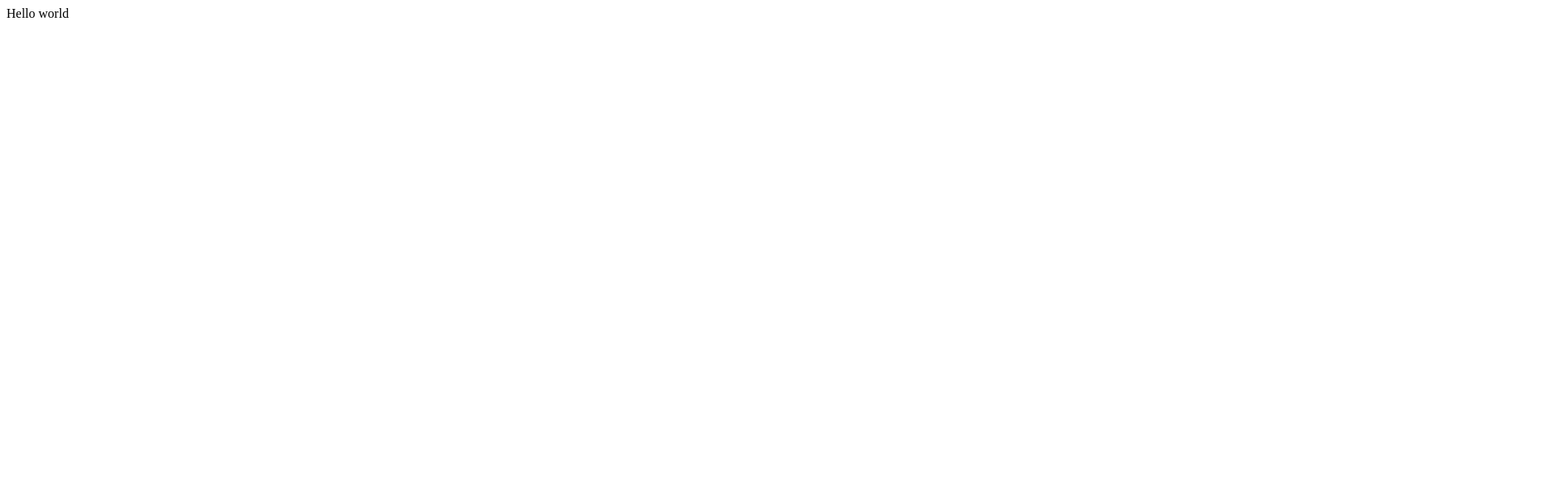
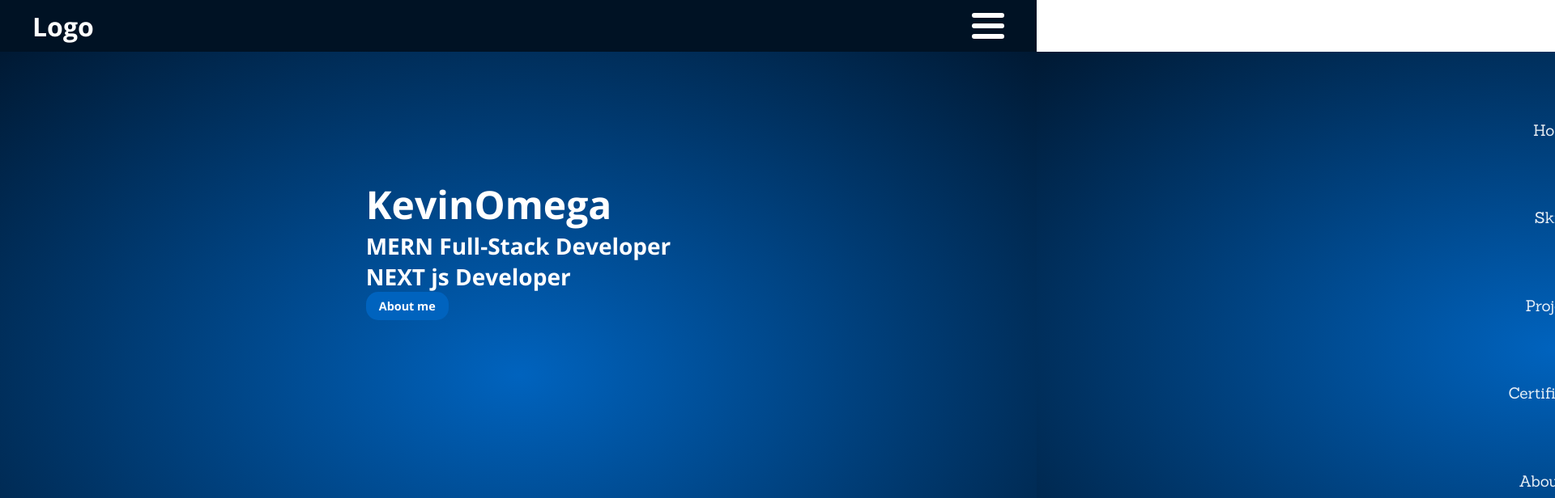
Before and after one commit to KevinOmega/Portfolio, a React (Create React App) app: page / in a window 1280 px wide. Shown: the top 616 px of the page at 81% size, 1920 px wide, since content can reach past the window. Built offline with nearby package versions, Linux system fonts and the light colour scheme.

Commit message:
make navbar

```diff
--- a/src/App.js
+++ b/src/App.js
@@ -1,5 +1,15 @@
+import Footer from "./components/Footer";
+import NavBar from "./components/NavBar";
+import Home from "./sections/Home";
+
 function App() {
-  return <div className="App">Hello world</div>;
+  return (
+    <>
+      <NavBar />
+      <Home />
+      <Footer />
+    </>
+  );
 }
 
 export default App;
--- /dev/null
+++ b/src/components/Footer.js
@@ -0,0 +1,11 @@
+import React from 'react'
+
+const Footer = () => {
+  return (
+    <div>
+
+    </div>
+  )
+}
+
+export default Footer
--- /dev/null
+++ b/src/components/NavBar.js
@@ -0,0 +1,57 @@
+import React, { useState } from "react";
+
+const NavBar = () => {
+  const [active, setActive] = useState(false);
+
+  return (
+    <nav className="navbar">
+      <div className="logo">
+        <h3>Logo</h3>
+      </div>
+      <div
+        className={`nav-btn ${active && "active"}`}
+        onClick={() => setActive(!active)}
+      >
+        <span></span>
+        <span></span>
+        <span></span>
+      </div>
+      <div className={`links ${active && "active"}`}>
+        <ul>
+          <li>
+            <a href="Home" onClick={() => setActive(false)}>
+              Home
+            </a>
+          </li>
+          <li>
+            <a href="Skills" onClick={() => setActive(false)}>
+              Skills
+            </a>
+          </li>
+          <li>
+            <a href="Projects" onClick={() => setActive(false)}>
+              Projects
+            </a>
+          </li>
+          <li>
+            <a href="Certification" onClick={() => setActive(false)}>
+              Certification
+            </a>
+          </li>
+          <li>
+            <a href="About" onClick={() => setActive(false)}>
+              About Me
+            </a>
+          </li>
+          <li>
+            <a href="Contact" onClick={() => setActive(false)}>
+              Contact Me
+            </a>
+          </li>
+        </ul>
+      </div>
+    </nav>
+  );
+};
+
+export default NavBar;
--- /dev/null
+++ b/src/sections/Home.js
@@ -0,0 +1,17 @@
+import React from "react";
+
+const Home = () => {
+  return (
+    <section id="Home" className="section default-section blue-section">
+      <div className="info">
+        <h1>KevinOmega</h1>
+        <h4>MERN Full-Stack Developer</h4>
+        <h4>NEXT js Developer</h4>
+        <button className="primary-button">About me</button>
+      </div>
+      <div className="graph"></div>
+    </section>
+  );
+};
+
+export default Home;
--- /dev/null
+++ b/src/style/main.css
@@ -0,0 +1,139 @@
+@import url("https://fonts.googleapis.com/css2?family=Open+Sans:wght@300;700&family=Sanchez&display=swap");
+* {
+  padding: 0;
+  margin: 0;
+}
+
+body {
+  font-size: 10px;
+}
+
+h1 {
+  font-size: 3rem;
+}
+
+h2 {
+  font-size: 2.5rem;
+}
+
+h3 {
+  font-size: 2rem;
+}
+
+h4 {
+  font-size: 1.75rem;
+}
+
+h1, h2, h3, h4 {
+  font-family: "Open Sans", sans-serif;
+  font-weight: bold;
+}
+
+p, a, button {
+  font-family: "Sanchez", serif;
+  font-weight: light;
+}
+
+.default-section {
+  display: flex;
+  flex-direction: column;
+  align-items: center;
+  justify-content: space-around;
+  min-height: 100vh;
+}
+
+section {
+  padding: 0 2rem;
+}
+
+.blue-section {
+  background-image: radial-gradient(#0063BE, #001933);
+  color: #fff;
+}
+
+.primary-button {
+  background-color: #0063BE;
+  border: none;
+  color: white;
+  padding: 0.5rem 1rem;
+  border-radius: 15px;
+  font-weight: bold;
+  font-family: "Open Sans", sans-serif;
+  font-size: 0.9rem;
+  cursor: pointer;
+}
+.primary-button:hover {
+  background-color: #0b6eca;
+}
+.primary-button:active {
+  box-shadow: 0 0 10px rgba(0, 0, 0, 0.5333333333);
+  transform: scale(0.9);
+}
+
+.navbar {
+  background-color: #001224;
+  display: flex;
+  justify-content: space-between;
+  align-items: center;
+  color: #fff;
+  height: 4rem;
+  padding: 0 2.5rem;
+  z-index: 10;
+}
+.navbar .links {
+  position: absolute;
+  width: 100%;
+  left: 100%;
+  top: 4rem;
+  background-image: radial-gradient(#0063BE, #001933);
+  color: white;
+  transition: 0.5s linear;
+  z-index: 1;
+}
+.navbar .links ul {
+  width: 100%;
+  height: calc(100vh - 4rem);
+  display: flex;
+  flex-direction: column;
+  justify-content: space-evenly;
+  align-items: center;
+}
+.navbar .links ul li {
+  list-style: none;
+}
+.navbar .links ul li a {
+  color: white;
+  text-decoration: none;
+  font-size: 1.2rem;
+  opacity: 0.9;
+}
+.navbar .links ul li a:hover {
+  opacity: 1;
+}
+.navbar .links.active {
+  left: 0;
+}
+.navbar .nav-btn {
+  display: flex;
+  flex-direction: column;
+  gap: 0.4rem;
+  cursor: pointer;
+}
+.navbar .nav-btn span {
+  display: block;
+  width: 2.5rem;
+  height: 0.4rem;
+  border-radius: 15px;
+  background-color: #fff;
+  transform-origin: 0 50%;
+  transition: 0.5s linear;
+}
+.navbar .nav-btn.active :nth-child(1) {
+  transform: rotate(45deg);
+}
+.navbar .nav-btn.active :nth-child(2) {
+  opacity: 0;
+}
+.navbar .nav-btn.active :nth-child(3) {
+  transform: translateY(2px) rotate(-45deg);
+}/*# sourceMappingURL=main.css.map */
--- /dev/null
+++ b/src/style/sass/_global.scss
@@ -0,0 +1,37 @@
+.default-section{
+    display: flex;
+    flex-direction: column;
+    align-items: center;
+    justify-content: space-around;
+    min-height: 100vh;
+}
+
+section{
+    padding: 0 2rem;
+}
+
+.blue-section{
+    background-image: $radial-blue;
+    color: $white;
+}
+
+.primary-button{
+    background-color: $blue;
+    border: none;
+    color: white;
+    padding: 0.5rem 1rem;
+    border-radius: 15px;
+    font-weight: bold;
+    font-family: $open;
+    font-size: 0.9rem;
+    cursor: pointer;
+
+    &:hover{
+        background-color: $light-blue;
+    }
+
+    &:active{
+        box-shadow: 0 0 10px #0008;
+        transform: scale(0.9);
+    }
+}
--- /dev/null
+++ b/src/style/sass/_navbar.scss
@@ -0,0 +1,75 @@
+$navbar-height : 4rem;
+
+.navbar{
+    background-color: $dark-blue;
+    display: flex;
+    justify-content: space-between;
+    align-items: center;
+    color: $white;
+    height: $navbar-height;
+    padding: 0 2.5rem;
+    z-index: 10;
+
+    .links{
+        position: absolute;
+        width: 100%;
+        left: 100%;
+        top: $navbar-height;
+        background-image: $radial-blue;
+        color: white;
+        transition: 0.5s linear;
+        z-index: 1;
+
+        ul{
+            width: 100%;
+            height: calc(100vh - $navbar-height);
+            display: flex;
+            flex-direction: column;
+            justify-content: space-evenly;
+            align-items: center;
+
+            li{
+                list-style: none;
+                a{
+                    color: white;
+                    text-decoration: none;
+                    font-size: 1.2rem;
+                    opacity: 0.9;
+                    &:hover{
+                        opacity: 1;
+                    }
+                }
+            }
+        }
+        &.active{
+            left: 0;
+        }
+    }
+    .nav-btn{
+        display: flex;
+        flex-direction: column;
+        gap: 0.4rem;
+        cursor: pointer;
+        span{
+            display: block;
+            width: 2.5rem;
+            height: 0.4rem;
+            border-radius: 15px;
+            background-color: $white;
+            transform-origin: 0 50%;
+            transition: 0.5s linear;
+        }
+        &.active{
+            :nth-child(1){
+                transform: rotate(45deg);
+            }
+            :nth-child(2){
+                opacity: 0;
+            }
+            :nth-child(3){
+                transform: translateY(2px) rotate(-45deg);
+            }
+        }
+    }
+
+}
--- a/src/style/sass/main.scss
+++ b/src/style/sass/main.scss
@@ -0,0 +1,52 @@
+@import url('https://fonts.googleapis.com/css2?family=Open+Sans:wght@300;700&family=Sanchez&display=swap');
+
+//global variables
+
+$open : 'Open Sans', sans-serif;
+$sanchez : "Sanchez", serif;
+
+$dark-blue : #001224;
+$blue : #0063BE;
+$light-blue : #0b6eca;
+$white : #fff;
+$radial-blue : radial-gradient(#0063BE, #001933);
+
+
+
+
+*{
+    padding: 0;
+    margin: 0;
+}
+
+body{
+    font-size: 10px;
+}
+
+h1{
+    font-size: 3rem;
+}
+
+h2{
+    font-size: 2.5rem;
+}
+
+h3{
+    font-size: 2rem;
+}
+h4{
+    font-size: 1.75rem;
+}
+
+h1,h2,h3,h4{
+    font-family: $open;
+    font-weight: bold;
+}
+
+p,a,button{
+    font-family: $sanchez;
+    font-weight: light;
+}
+
+@import "./global";
+@import "./navbar";
```
Also changed, not shown: src/index.js (+5 -5 lines), 1 other file (tests, documents, lock files or other folders).
